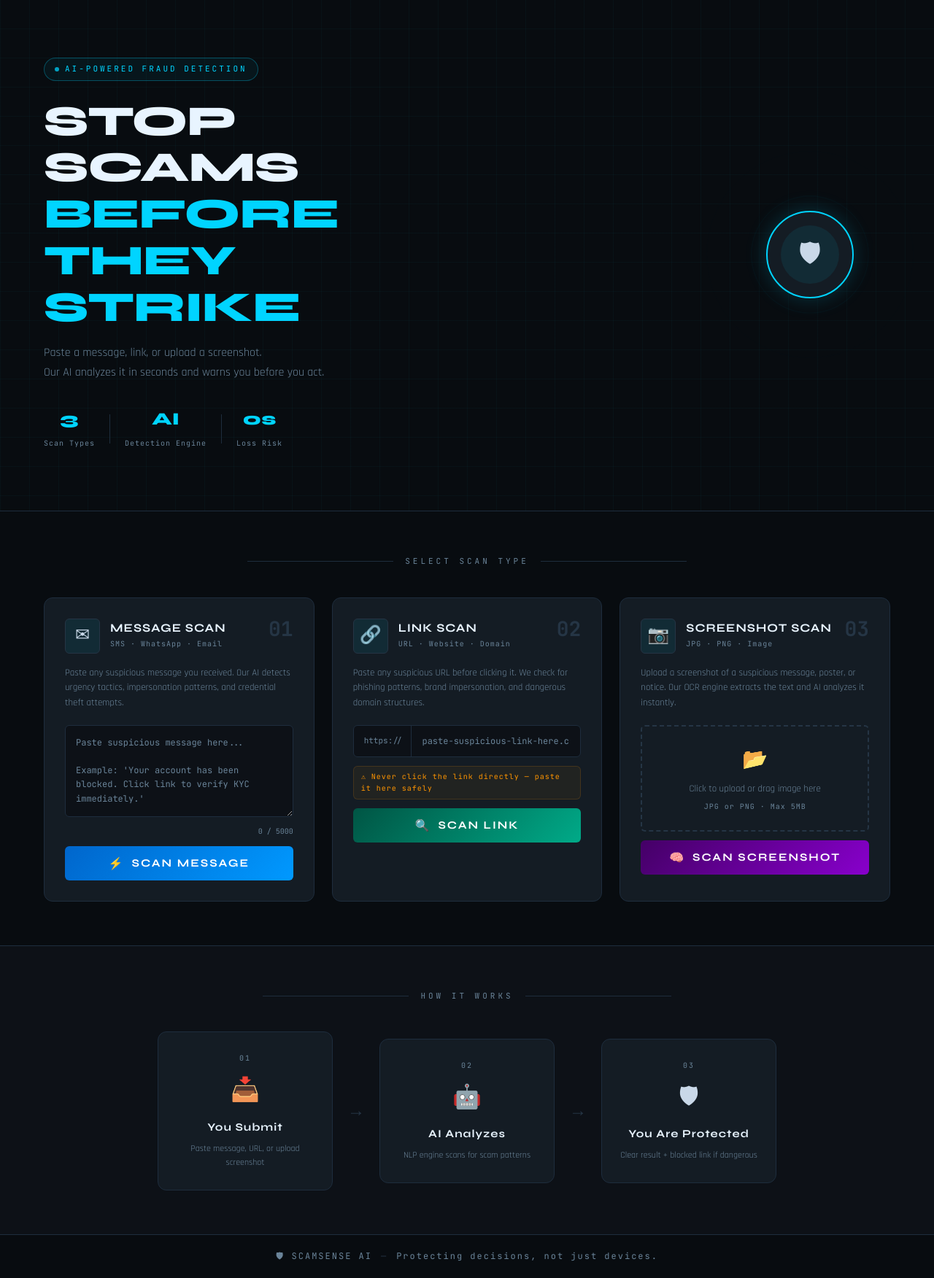
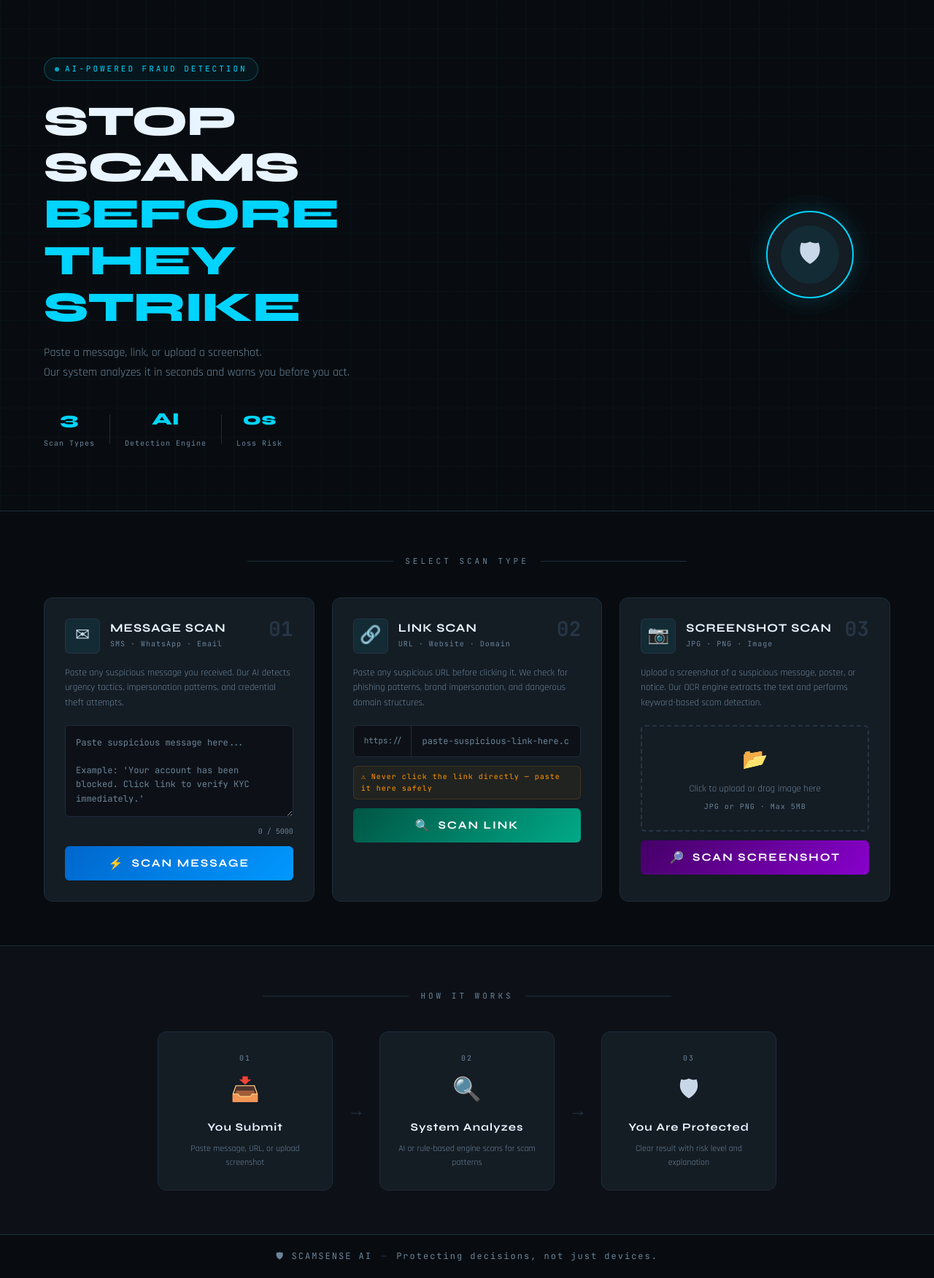
Before and after one commit to gouravgangwardev/Scam_Sense, a Flask app: page / in a window 1280 px wide. Shown: the part 65-1817 px from the top of the page at 73% size. Run offline with Flask 3, Linux system fonts and the light colour scheme; parts of the project's set-up code (start-up, migrations or seed data) failed here and were passed over.

Commit message:
Update index.html

```diff
--- a/templates/index.html
+++ b/templates/index.html
@@ -3,7 +3,7 @@
 
 {% block content %}
 
-
+<!-- ── Hero Section ─────────────────────────────────────────────────────── -->
 <section class="hero">
   <div class="hero-bg-grid"></div>
   <div class="hero-content">
@@ -17,7 +17,7 @@
     </h1>
     <p class="hero-sub">
       Paste a message, link, or upload a screenshot.<br>
-      Our AI analyzes it in seconds and warns you before you act.
+      Our system analyzes it in seconds and warns you before you act.
     </p>
     <div class="hero-stats">
       <div class="hstat"><span class="hstat-num">3</span><span class="hstat-lbl">Scan Types</span></div>
@@ -39,7 +39,7 @@
   </div>
 </section>
 
-
+<!-- ── Scan Section ─────────────────────────────────────────────────────── -->
 <section class="scan-section">
   <div class="section-label">
     <span class="section-line"></span>
@@ -49,7 +49,7 @@
 
   <div class="scan-grid">
 
-
+    <!-- ── Card 01: Message Scan ──────────────────────────────────────────── -->
     <div class="scan-card" id="card-message">
       <div class="card-header">
         <div class="card-icon msg-icon">✉</div>
@@ -64,6 +64,10 @@
         impersonation patterns, and credential theft attempts.
       </p>
       <form action="/scan/message" method="POST" class="scan-form" id="form-message">
+        <!-- Hidden fields for backend features -->
+        <input type="hidden" name="guardian" value="false">
+        <input type="hidden" name="lang" value="en">
+
         <textarea
           name="message_text"
           id="message_text"
@@ -81,7 +85,7 @@
       </form>
     </div>
 
-
+    <!-- ── Card 02: Link Scan ─────────────────────────────────────────────── -->
     <div class="scan-card" id="card-link">
       <div class="card-header">
         <div class="card-icon link-icon">🔗</div>
@@ -96,6 +100,9 @@
         brand impersonation, and dangerous domain structures.
       </p>
       <form action="/scan/link" method="POST" class="scan-form" id="form-link">
+        <!-- Hidden field for language -->
+        <input type="hidden" name="lang" value="en">
+
         <div class="url-input-wrap">
           <span class="url-prefix">https://</span>
           <input
@@ -117,7 +124,7 @@
       </form>
     </div>
 
-
+    <!-- ── Card 03: Screenshot Scan ──────────────────────────────────────── -->
     <div class="scan-card" id="card-screenshot">
       <div class="card-header">
         <div class="card-icon img-icon">📷</div>
@@ -129,7 +136,7 @@
       </div>
       <p class="card-body">
         Upload a screenshot of a suspicious message, poster, or notice.
-        Our OCR engine extracts the text and AI analyzes it instantly.
+        Our OCR engine extracts the text and performs keyword-based scam detection.
       </p>
       <form action="/scan/screenshot" method="POST" enctype="multipart/form-data" class="scan-form" id="form-screenshot">
         <label class="file-drop" id="fileDrop">
@@ -147,7 +154,7 @@
           </div>
         </label>
         <button type="submit" class="scan-btn btn-screenshot">
-          <span class="btn-icon">🧠</span>
+          <span class="btn-icon">🔎</span>
           SCAN SCREENSHOT
         </button>
       </form>
@@ -156,7 +163,7 @@
   </div>
 </section>
 
-
+<!-- ── How It Works Section ─────────────────────────────────────────────── -->
 <section class="how-section">
   <div class="section-label">
     <span class="section-line"></span>
@@ -173,16 +180,16 @@
     <div class="how-arrow">→</div>
     <div class="how-step">
       <div class="step-num">02</div>
-      <div class="step-icon">🤖</div>
-      <h3 class="step-title">AI Analyzes</h3>
-      <p class="step-body">NLP engine scans for scam patterns</p>
+      <div class="step-icon">🔍</div>
+      <h3 class="step-title">System Analyzes</h3>
+      <p class="step-body">AI or rule-based engine scans for scam patterns</p>
     </div>
     <div class="how-arrow">→</div>
     <div class="how-step">
       <div class="step-num">03</div>
       <div class="step-icon">🛡</div>
       <h3 class="step-title">You Are Protected</h3>
-      <p class="step-body">Clear result + blocked link if dangerous</p>
+      <p class="step-body">Clear result with risk level and explanation</p>
     </div>
   </div>
 </section>
```
